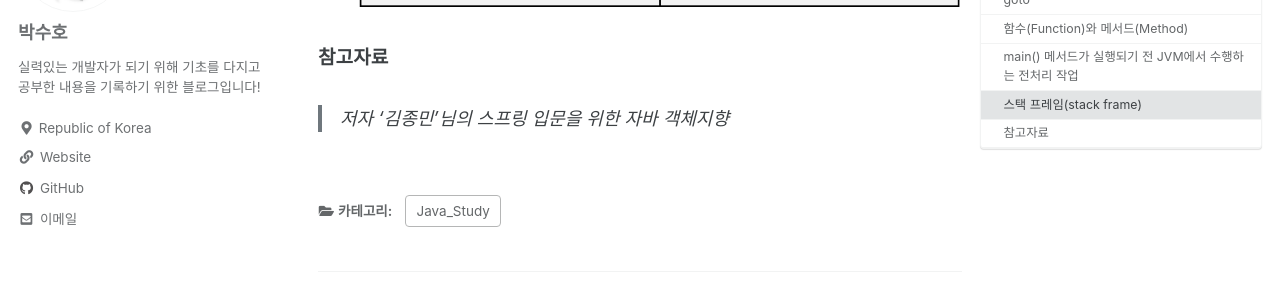
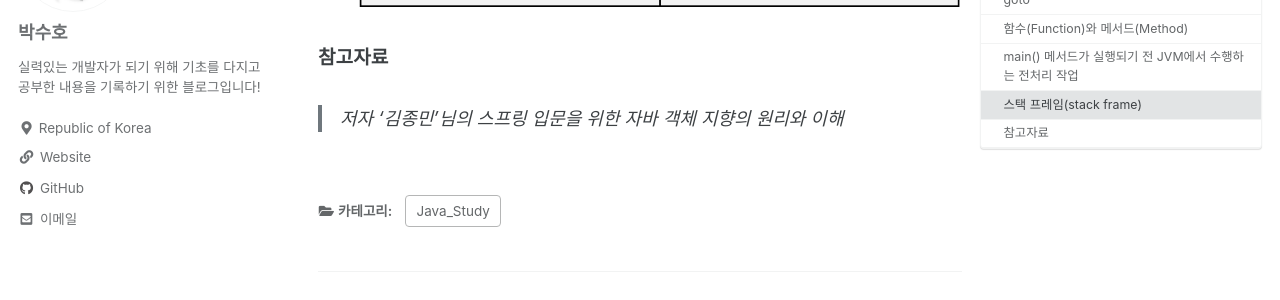
Before and after one commit to SbinSho/SbinSho.github.io, a Jekyll site: the page built from _posts/2020-12-20-JavaStudy.md, in a window 1280 px wide and 900 px high, scrolled down 2831 px. Shown: the part 152-452 px from the top of the window. Built offline with Jekyll 4.4.1, drawn with Linux system fonts in a browser that asks for light colours; cached includes are drawn as plain includes.

Commit message:
참고자료 수정

```diff
--- a/_posts/2020-12-20-JavaStudy.md
+++ b/_posts/2020-12-20-JavaStudy.md
@@ -81,4 +81,4 @@ main() 메서드의 여는 중괄호를 만날 때마다 스택 프레임이 하
 
 
 #### 참고자료
-> 저자 '김종민'님의 스프링 입문을 위한 자바 객체지향
+> 저자 '김종민'님의 스프링 입문을 위한 자바 객체 지향의 원리와 이해
```
Also changed, not shown: _posts/2020-12-18-JavaStudy.md (+1 -1 lines).
